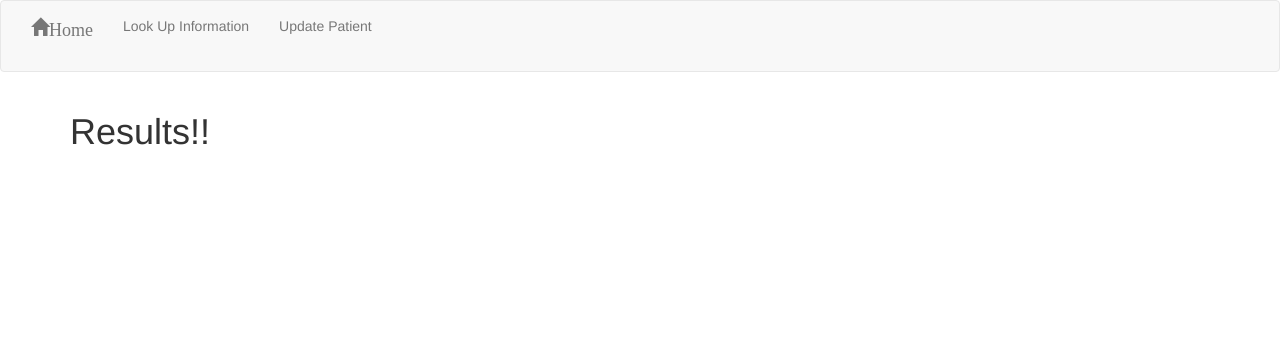
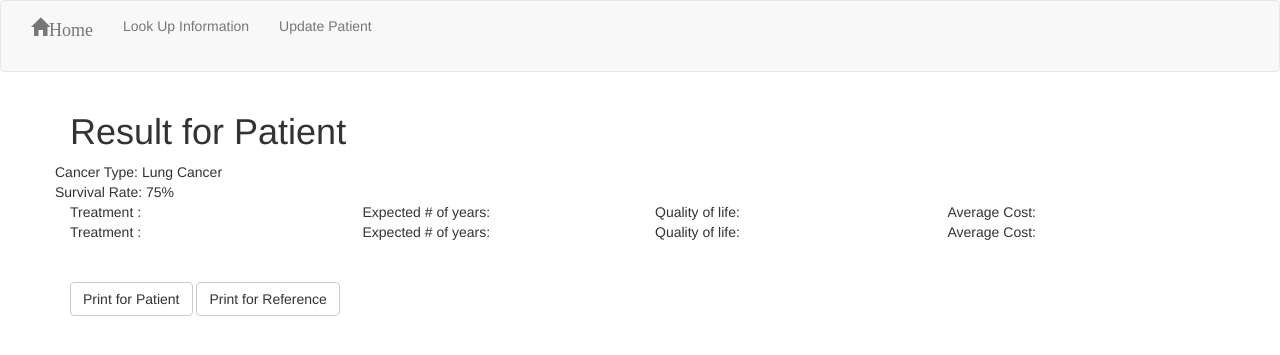
Before and after one commit to mwchen/6872-cancerprognosis, a Django app: page /lookup/results.html in a window 1280 px wide. Shown: the top 355 px of the page. Run offline with Django 3.2, Linux system fonts and the light colour scheme; some libraries are stand-ins or nearby versions.

Commit message:
modified results.html to have a basic skeleton. Does not populate from database yet

```diff
--- a/cancerPrognosis/progApp/templates/progApp/results.html
+++ b/cancerPrognosis/progApp/templates/progApp/results.html
@@ -22,7 +22,55 @@
 		</nav>
 
     	<div id="main" class="container" role="main">
-        	<h1>Results!!</h1>
+        	<h1>Result for Patient</h1>
+            <div class="row main-text" id="cancerType">
+                Cancer Type: Lung Cancer
+            </div>
+            <div class="row main-text" id="survivalRate">
+                Survival Rate: 75% <!-- Insert what the survival rate for patient -->
+            </div>
+
+            <div class="treatment-group">
+                <!-- Loop through all treatments for particular type of treatment. -->
+                <div class="row treatment">
+                    <div class="treatment-name col-md-3">
+                        Treatment <!-- Insert the name of the treatment -->:
+                    </div>
+                    <div class="prognosis-years col-md-3">
+                        Expected # of years:
+                    </div>
+                    <div class="quality col-md-3">
+                        Quality of life:
+                    </div>
+                    <div class="cost col-md-3">
+                        Average Cost:
+                    </div>
+                </div>
+
+                <!-- This will eventually be autogenerated but for the purpose of this mockup,
+                 going to just copy and paste -->
+                <div class="row treatment">
+                    <div class="treatment-name col-md-3">
+                        Treatment <!-- Insert the name of the treatment -->:
+                    </div>
+                    <div class="prognosis-years col-md-3">
+                        Expected # of years:
+                    </div>
+                    <div class="quality col-md-3">
+                        Quality of life:
+                    </div>
+                    <div class="cost col-md-3">
+                        Average Cost:
+                    </div>
+                </div>
+            </div>
+
+            <br>
+            <br>
+
+            <button type="button" class="btn btn-default"> Print for Patient </button>
+            <button type="button" class="btn btn-default"> Print for Reference </button>
+
 	    </div>
 
         <!-- Load scripts if necessary-->
--- a/cancerPrognosis/progApp/views.py
+++ b/cancerPrognosis/progApp/views.py
@@ -137,6 +137,7 @@ def getCancerProg(request):
 # Response page after submitting the form.
 def results(request):
 	context = RequestContext(request)
+	# Make sure to check that something has been entered.
 
 	return render_to_response('progApp/results.html', context)
 
```
Also changed, not shown: cancerPrognosis/progApp/templates/progApp/lookup.html (+5 -2 lines).
